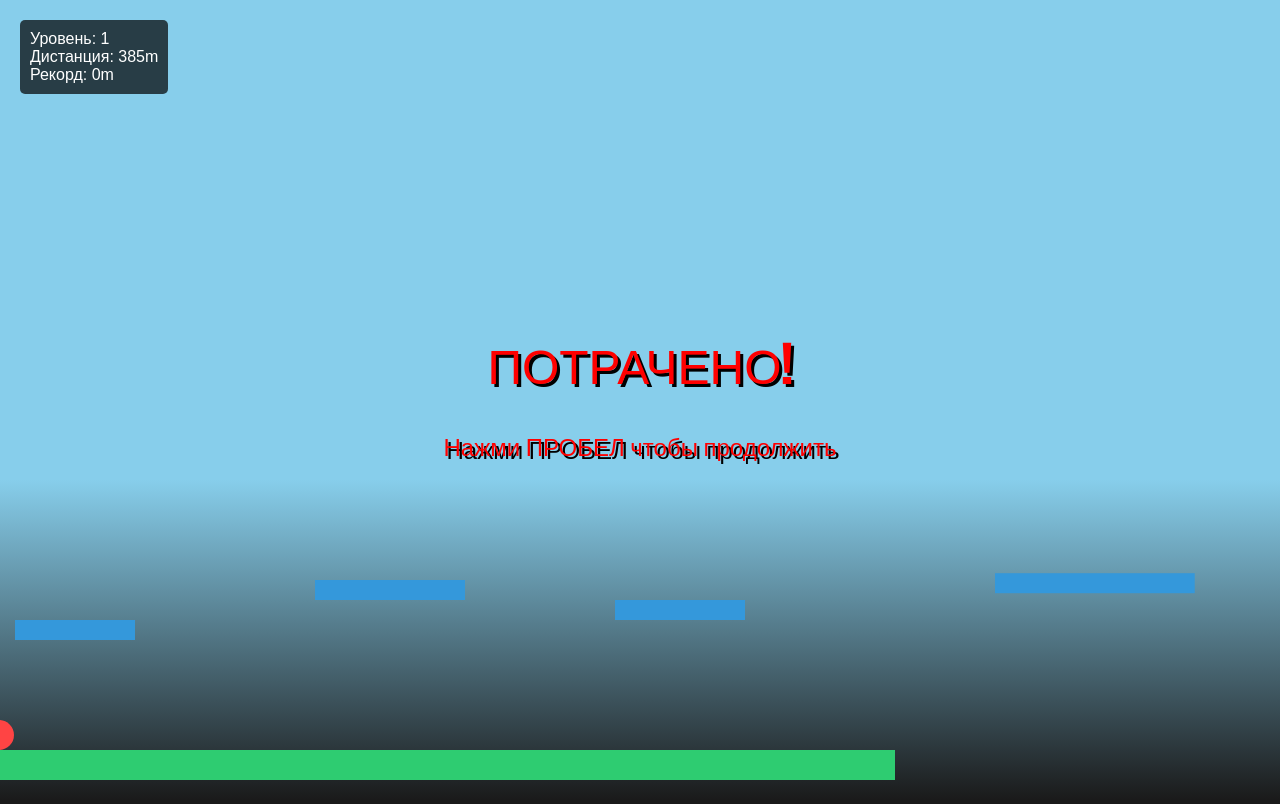
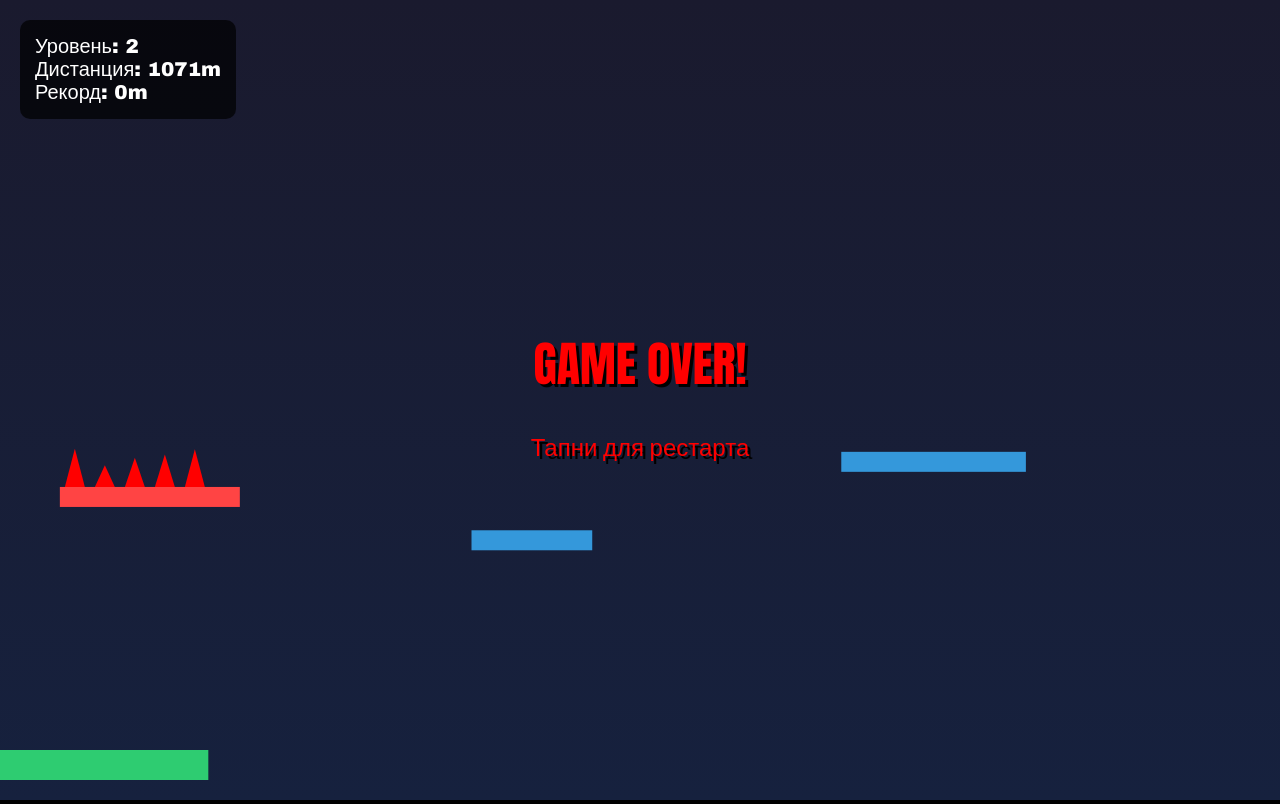
Before and after one commit to WtFNickNameLoL/ai, a plain HTML site: page index.html in a window 1280 px wide. Drawn offline with Linux system fonts and the light colour scheme.

Commit message:
Update index.html

```diff
--- a/index.html
+++ b/index.html
@@ -1,33 +1,36 @@
 <!DOCTYPE html>
 <html>
 <head>
-    <title>Ball Adventure Pro</title>
+    <title>Ball Dash</title>
+    <meta name="viewport" content="width=device-width, initial-scale=1.0, maximum-scale=1.0, user-scalable=no">
     <style>
         body {
             margin: 0;
             overflow: hidden;
-            background: #1a1a1a;
+            background: #000;
+            touch-action: none;
         }
         #gameCanvas {
-            background: linear-gradient(to bottom, #87CEEB 60%, #1a1a1a 100%);
+            background: linear-gradient(to bottom, #1a1a2e 0%, #16213e 100%);
         }
         #hud {
             position: fixed;
             top: 20px;
             left: 20px;
             color: white;
-            font-family: Arial, sans-serif;
+            font-family: 'Arial Black', sans-serif;
             z-index: 100;
             background: rgba(0,0,0,0.7);
-            padding: 10px;
-            border-radius: 5px;
+            padding: 15px;
+            border-radius: 10px;
+            font-size: 20px;
         }
         #deathScreen {
             position: fixed;
             top: 50%;
             left: 50%;
             transform: translate(-50%, -50%);
-            color: #FF0000;
+            color: #ff0000;
             font-size: 48px;
             font-family: 'Impact', sans-serif;
             text-shadow: 3px 3px 0 #000;
@@ -43,8 +46,8 @@
         Рекорд: <span id="highscore">0</span>m
     </div>
     <div id="deathScreen">
-        ПОТРАЧЕНО!<br>
-        <span style="font-size: 24px">Нажми ПРОБЕЛ чтобы продолжить</span>
+        GAME OVER!<br>
+        <span style="font-size: 24px">Тапни для рестарта</span>
     </div>
     <canvas id="gameCanvas"></canvas>
 
@@ -55,15 +58,15 @@
         canvas.height = window.innerHeight;
 
         // Конфигурация игры
-        const BASE_SCROLL_SPEED = 5;
         const CONFIG = {
+            BASE_SPEED: 8,
             GRAVITY: 0.8,
-            JUMP_FORCE: -18,
+            JUMP_FORCE: -16,
             DOUBLE_JUMP_FORCE: -12,
-            PLATFORM_SPACING: 250,
-            FRICTION: 0.85,
+            PLATFORM_SPACING: 300,
             MAX_JUMPS: 2,
-            LEVEL_UP_DISTANCE: 1000
+            LEVEL_UP_DISTANCE: 1000,
+            SPIKE_CHANCE: 0.3
         };
 
         // Состояние игры
@@ -71,24 +74,23 @@
             scrollX: 0,
             distance: 0,
             level: 1,
-            highscore: localStorage.getItem('highscore') || 0,
+            highscore: parseInt(localStorage.getItem('highscore')) || 0,
             isDead: false,
             platforms: [],
             jumpsLeft: CONFIG.MAX_JUMPS,
-            currentScrollSpeed: BASE_SCROLL_SPEED
+            currentSpeed: CONFIG.BASE_SPEED,
+            autoMove: true
         };
 
-        // Игровые объекты
         const ball = {
             x: canvas.width * 0.3,
-            y: canvas.height * 0.7,
+            y: canvas.height * 0.5,
             radius: 15,
-            color: '#FF4444',
-            velocityX: 0,
-            velocityY: 0,
-            canJump: true
+            color: '#00ff88',
+            velocityY: 0
         };
 
+        // Инициализация
         function initGame() {
             gameState = {
                 scrollX: 0,
@@ -97,98 +99,145 @@
                 isDead: false,
                 platforms: [],
                 jumpsLeft: CONFIG.MAX_JUMPS,
-                currentScrollSpeed: BASE_SCROLL_SPEED,
-                highscore: gameState.highscore
+                currentSpeed: CONFIG.BASE_SPEED,
+                highscore: gameState.highscore,
+                autoMove: true
             };
 
             // Стартовая платформа
-            addPlatform(0, canvas.height - 50, canvas.width, 30, '#2ecc71');
+            addPlatform(0, canvas.height - 50, canvas.width, 30, '#2ecc71', false);
 
-            // Первые платформы
-            addPlatform(400, canvas.height - 180, 120, 20, '#3498db');
-            addPlatform(700, canvas.height - 220, 150, 20, '#3498db');
-            addPlatform(1000, canvas.height - 200, 130, 20, '#3498db');
-
-            generatePlatform();
-            generatePlatform();
+            // Генерация платформ
+            generateInitialPlatforms();
 
             ball.x = canvas.width * 0.3;
-            ball.y = canvas.height * 0.7;
-            ball.velocityX = 0;
+            ball.y = canvas.height * 0.5;
             ball.velocityY = 0;
-            ball.canJump = true;
 
             document.getElementById('deathScreen').style.display = 'none';
             updateHUD();
         }
 
-        function addPlatform(x, y, width, height, color) {
+        function generateInitialPlatforms() {
+            let x = 400;
+            for(let i = 0; i < 5; i++) {
+                const hasSpikes = Math.random() < CONFIG.SPIKE_CHANCE;
+                addPlatform(
+                    x,
+                    canvas.height - 150 - Math.random() * 200,
+                    120 + Math.random() * 80,
+                    20,
+                    hasSpikes ? '#ff4444' : '#3498db',
+                    hasSpikes
+                );
+                x += CONFIG.PLATFORM_SPACING + Math.random() * 200;
+            }
+        }
+
+        function addPlatform(x, y, width, height, color, hasSpikes) {
             gameState.platforms.push({
-                x: x,
-                y: y,
-                width: width,
-                height: height,
-                color: color
+                x, y, width, height, color,
+                spikes: hasSpikes ? generateSpikes(width) : []
             });
         }
 
-        function generatePlatform() {
-            const lastPlatform = gameState.platforms[gameState.platforms.length-1];
-            const newX = lastPlatform.x + lastPlatform.width + CONFIG.PLATFORM_SPACING;
-            const newY = canvas.height - 180 - Math.random() * 100;
-
-            addPlatform(newX, newY, 100 + Math.random() * 100, 20, '#3498db');
+        function generateSpikes(width) {
+            const spikes = [];
+            const count = Math.floor(width / 30);
+            for(let i = 0; i < count; i++) {
+                spikes.push({
+                    x: 15 + i * 30,
+                    height: 20 + Math.random() * 20
+                });
+            }
+            return spikes;
         }
 
         function updatePhysics() {
             if(gameState.isDead) return;
 
-            // Автоскролл с ускорением
-            gameState.scrollX += gameState.currentScrollSpeed;
+            // Автоматическое движение вправо
+            gameState.scrollX += gameState.currentSpeed;
             gameState.distance = Math.floor(gameState.scrollX);
 
-            // Повышение уровня и скорости
+            // Повышение уровня
             if(gameState.distance >= gameState.level * CONFIG.LEVEL_UP_DISTANCE) {
                 gameState.level++;
-                gameState.currentScrollSpeed = BASE_SCROLL_SPEED * (1 + (gameState.level-1)*0.15);
+                gameState.currentSpeed = CONFIG.BASE_SPEED * (1 + (gameState.level-1)*0.12);
             }
 
-            // Физика
+            // Физика мяча
             ball.velocityY += CONFIG.GRAVITY;
-            ball.x += ball.velocityX;
             ball.y += ball.velocityY;
 
-            // Коллизии
+            // Генерация новых платформ
+            const lastPlatform = gameState.platforms[gameState.platforms.length-1];
+            if(lastPlatform.x + lastPlatform.width < gameState.scrollX + canvas.width) {
+                const hasSpikes = Math.random() < CONFIG.SPIKE_CHANCE;
+                addPlatform(
+                    lastPlatform.x + lastPlatform.width + CONFIG.PLATFORM_SPACING,
+                    canvas.height - 150 - Math.random() * 300,
+                    100 + Math.random() * 100,
+                    20,
+                    hasSpikes ? '#ff4444' : '#3498db',
+                    hasSpikes
+                );
+            }
+
+            // Удаление старых платформ
+            gameState.platforms = gameState.platforms.filter(p =>
+                p.x + p.width > gameState.scrollX - canvas.width
+            );
+
+            // Коллизии и смерть
             let onGround = false;
             gameState.platforms.forEach(platform => {
-                if(checkCollision(platform)) {
+                if(checkPlatformCollision(platform)) {
+                    if(platform.spikes.length > 0) {
+                        gameOver();
+                        return;
+                    }
                     ball.velocityY = 0;
                     ball.y = platform.y - ball.radius;
                     onGround = true;
                 }
             });
 
-            // Обновление прыжков
             gameState.jumpsLeft = onGround ? CONFIG.MAX_JUMPS : gameState.jumpsLeft;
-            ball.canJump = onGround;
 
             // Границы экрана
-            if(ball.y > canvas.height + 100 || ball.x - gameState.scrollX < 0) {
-                gameOver();
+            if(ball.y > canvas.height + 100) gameOver();
+        }
+
+        function checkPlatformCollision(platform) {
+            // Проверка коллизии с платформой
+            if(ball.y + ball.radius < platform.y ||
+               ball.y - ball.radius > platform.y + platform.height ||
+               ball.x + ball.radius < platform.x - gameState.scrollX ||
+               ball.x - ball.radius > platform.x + platform.width - gameState.scrollX) {
+                return false;
             }
 
-            // Генерация платформ
-            const lastPlatform = gameState.platforms[gameState.platforms.length-1];
-            if(lastPlatform.x + lastPlatform.width < gameState.scrollX + canvas.width) {
-                generatePlatform();
+            // Проверка коллизии с шипами
+            if(platform.spikes.length > 0) {
+                for(const spike of platform.spikes) {
+                    const spikeX = platform.x + spike.x - gameState.scrollX;
+                    const spikeTop = platform.y - spike.height;
+                    if(ball.x > spikeX - 10 && ball.x < spikeX + 10 &&
+                       ball.y + ball.radius > spikeTop) {
+                        return true;
+                    }
+                }
             }
+            return true;
         }
 
         function draw() {
             ctx.clearRect(0, 0, canvas.width, canvas.height);
 
-            // Платформы
+            // Платформы и шипы
             gameState.platforms.forEach(platform => {
+                // Основная платформа
                 ctx.fillStyle = platform.color;
                 ctx.fillRect(
                     platform.x - gameState.scrollX,
@@ -196,48 +245,60 @@
                     platform.width,
                     platform.height
                 );
+
+                // Шипы
+                if(platform.spikes.length > 0) {
+                    ctx.fillStyle = '#ff0000';
+                    platform.spikes.forEach(spike => {
+                        const spikeX = platform.x + spike.x - gameState.scrollX;
+                        ctx.beginPath();
+                        ctx.moveTo(spikeX - 10, platform.y);
+                        ctx.lineTo(spikeX + 10, platform.y);
+                        ctx.lineTo(spikeX, platform.y - spike.height);
+                        ctx.closePath();
+                        ctx.fill();
+                    });
+                }
             });
 
             // Мяч
             ctx.beginPath();
-            ctx.arc(ball.x - gameState.scrollX, ball.y, ball.radius, 0, Math.PI * 2);
+            ctx.arc(ball.x, ball.y, ball.radius, 0, Math.PI * 2);
             ctx.fillStyle = ball.color;
             ctx.fill();
         }
 
         function initControls() {
-            window.addEventListener('keydown', e => {
-                if(e.code === 'Space' && gameState.jumpsLeft > 0) {
+            // Универсальный обработчик прыжка
+            const jumpHandler = () => {
+                if(gameState.isDead) {
+                    if(gameState.distance > gameState.highscore) {
+                        gameState.highscore = gameState.distance;
+                        localStorage.setItem('highscore', gameState.highscore);
+                    }
+                    initGame();
+                    return;
+                }
+
+                if(gameState.jumpsLeft > 0) {
                     ball.velocityY = gameState.jumpsLeft === CONFIG.MAX_JUMPS
                         ? CONFIG.JUMP_FORCE
                         : CONFIG.DOUBLE_JUMP_FORCE;
                     gameState.jumpsLeft--;
                 }
+            };
 
-                if(e.key === 'ArrowLeft') ball.velocityX = -8;
-                if(e.key === 'ArrowRight') ball.velocityX = 8;
+            // Десктоп управление
+            window.addEventListener('keydown', e => {
+                if(e.code === 'Space') jumpHandler();
             });
 
-            window.addEventListener('keyup', e => {
-                if(e.key === 'ArrowLeft' || e.key === 'ArrowRight') ball.velocityX = 0;
+            // Мобильное управление
+            canvas.addEventListener('touchstart', e => {
+                e.preventDefault();
+                jumpHandler();
             });
-
-            window.addEventListener('keydown', e => {
-                if(gameState.isDead && e.code === 'Space') {
-                    if(gameState.distance > gameState.highscore) {
-                        gameState.highscore = gameState.distance;
-                        localStorage.setItem('highscore', gameState.highscore);
-                    }
-                    initGame();
-                }
-            });
-        }
-
-        function checkCollision(platform) {
-            return ball.x + ball.radius > platform.x &&
-                   ball.x - ball.radius < platform.x + platform.width &&
-                   ball.y + ball.radius > platform.y &&
-                   ball.y - ball.radius < platform.y + platform.height;
+            canvas.addEventListener('mousedown', jumpHandler);
         }
 
         function gameOver() {
@@ -258,8 +319,14 @@
             requestAnimationFrame(gameLoop);
         }
 
-        // Инициализация
-        document.getElementById('highscore').textContent = localStorage.getItem('highscore') || 0;
+        // Запуск игры
+        window.addEventListener('resize', () => {
+            canvas.width = window.innerWidth;
+            canvas.height = window.innerHeight;
+            initGame();
+        });
+
+        document.getElementById('highscore').textContent = gameState.highscore;
         initControls();
         initGame();
         gameLoop();
```
